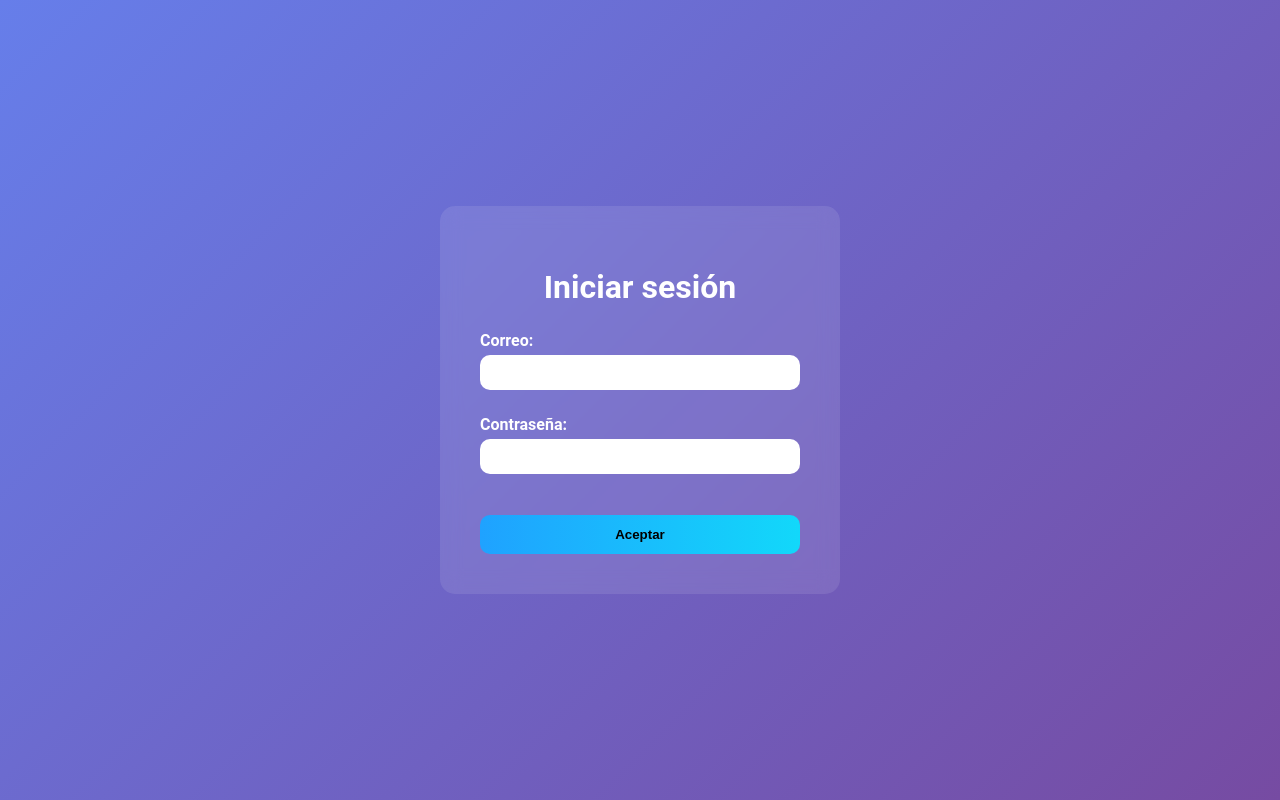
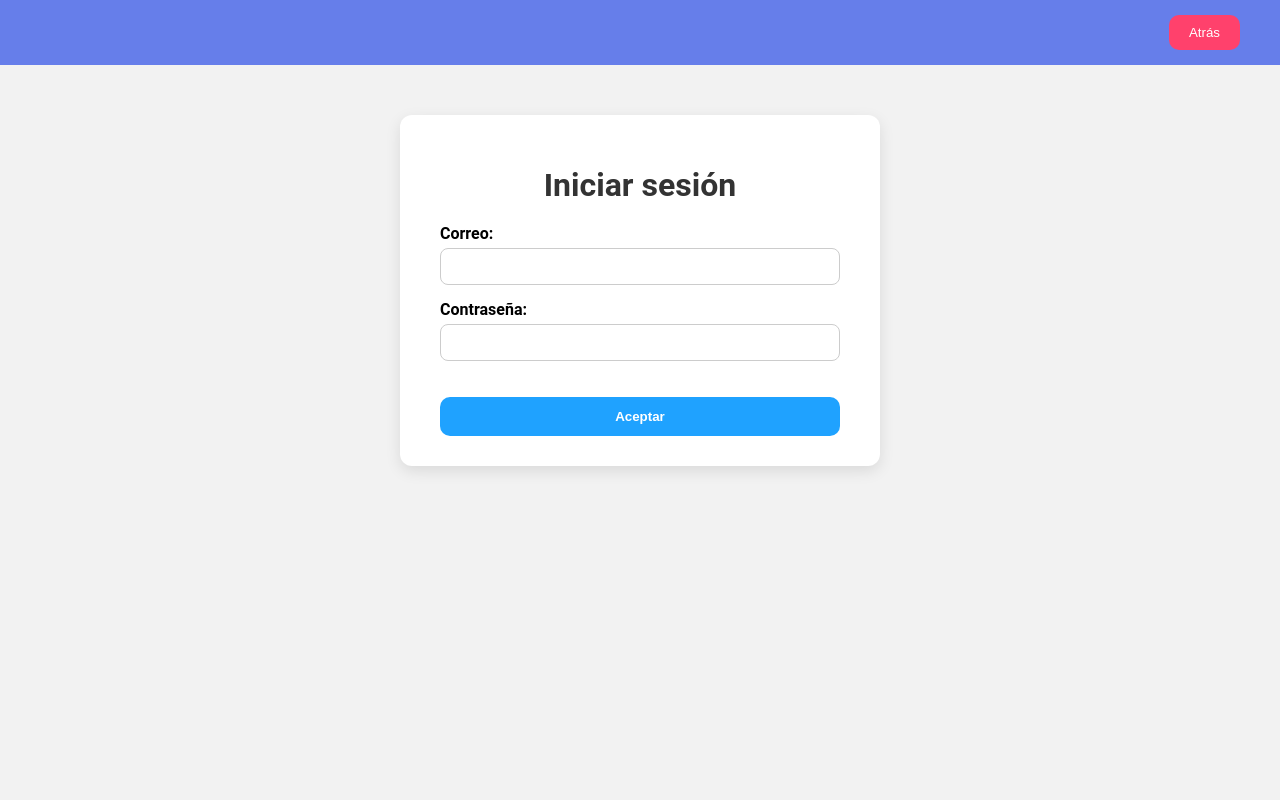
Before and after one commit to Daaviidmoreno/VitoBadi14, a website: page public_html/login.html in a window 1280 px wide. Drawn offline with Linux system fonts and the light colour scheme.

Commit message:
boton atras implementado

```diff
--- a/public_html/css/buscarNoLogueado.css
+++ b/public_html/css/buscarNoLogueado.css
@@ -7,12 +7,19 @@ body {
 
 header {
     width: 100%;
-    padding: 15px 20px;
+    padding: 15px 40px; /* más espacio a los lados */
     background: #667eea;
     color: #fff;
     display: flex;
-    justify-content: space-between;
     align-items: center;
+    justify-content: space-between; /* separa título de botones */
+    box-sizing: border-box;
+}
+
+/* Contenedor de botones */
+header .header-botones {
+    display: flex;
+    gap: 15px;      /* espacio entre botones */
 }
 
 header button {
@@ -22,8 +29,14 @@ header button {
     color: #fff;
     border-radius: 10px;
     cursor: pointer;
-    margin-right: 30px; /* ⭐ hace que no esté pegado a la derecha */
 }
+
+header button:hover {
+    transform: scale(1.05);
+    transition: 0.3s;
+}
+
+
 
 main {
     padding: 20px;
--- a/public_html/css/login.css
+++ b/public_html/css/login.css
@@ -1,64 +1,83 @@
 body {
+    font-family: 'Roboto', sans-serif;
     margin: 0;
     padding: 0;
-    height: 100vh;
+    background: #f2f2f2;
+}
+
+header {
+    width: 100%;
+    padding: 15px 40px;
     display: flex;
-    justify-content: center;
-    align-items: center;
-    font-family: 'Roboto', sans-serif;
-    background: linear-gradient(135deg, #667eea, #764ba2);
+    justify-content: flex-end; /* botón a la derecha */
+    background: #667eea;
+    box-sizing: border-box;
+}
+
+header button {
+    background: #ff416c;
+    border: none;
+    padding: 10px 20px;
     color: #fff;
+    border-radius: 10px;
+    cursor: pointer;
+}
+
+header button:hover {
+    transform: scale(1.05);
+    transition: 0.3s;
 }
 
 .login-container {
-    background: rgba(255, 255, 255, 0.1);
-    padding: 40px;
-    border-radius: 15px;
-    backdrop-filter: blur(10px);
-    width: 320px;
+    max-width: 400px;
+    margin: 50px auto;
+    background: #fff;
+    padding: 30px 40px;
+    border-radius: 12px;
+    box-shadow: 0px 5px 15px rgba(0,0,0,0.1);
     text-align: center;
 }
 
-h1 {
-    margin-bottom: 25px;
+.login-container h1 {
+    margin-bottom: 20px;
+    color: #333;
 }
 
-label {
+.login-container label {
     display: block;
+    margin-top: 15px;
     text-align: left;
-    margin-top: 10px;
-    margin-bottom: 5px;
     font-weight: bold;
 }
 
-input {
+.login-container input {
     width: 100%;
     padding: 10px;
-    border-radius: 10px;
-    border: none;
-    margin-bottom: 15px;
+    margin-top: 5px;
+    border-radius: 8px;
+    border: 1px solid #ccc;
     box-sizing: border-box;
 }
 
-button {
-    margin-top: 10px;
+.login-container button#btnAceptar {
+    margin-top: 20px;
     width: 100%;
+    background: #1fa2ff;
+    color: #fff;
+    border: none;
     padding: 12px;
-    background: linear-gradient(to right, #1fa2ff, #12d8fa);
-    border: none;
     border-radius: 10px;
-    color: black;
+    cursor: pointer;
     font-weight: bold;
-    cursor: pointer;
+}
+
+.login-container button#btnAceptar:hover {
+    transform: scale(1.03);
     transition: 0.3s;
 }
 
-button:hover {
-    transform: scale(1.05);
+.error {
+    color: red;
+    margin-top: 10px;
+    font-weight: bold;
 }
-
-.error {
-    color: #ff6961;
-    font-weight: bold;
-    margin-bottom: 10px;
-}
--- a/public_html/js/login.js
+++ b/public_html/js/login.js
@@ -5,6 +5,10 @@ document.addEventListener("DOMContentLoaded", () => {
     form.addEventListener("submit", function (e) {
         e.preventDefault();
         validarLogin();
+    });
+
+    document.getElementById("btnAtras").addEventListener("click", () => {
+        window.history.back();
     });
 });
 
--- a/public_html/login.html
+++ b/public_html/login.html
@@ -6,8 +6,12 @@
     <title>Iniciar sesión</title>
     <link rel="stylesheet" href="css/login.css">
 </head>
+<body>
 
-<body>
+    <header>
+        <button id="btnAtras">Atrás</button>
+    </header>
+
     <div class="login-container">
         <h1>Iniciar sesión</h1>
 
```
Also changed, not shown: public_html/buscarHabitacionNoLogueado.html (+3 -0 lines), public_html/js/buscarHabitacionNoLogueado.js (+6 -1 lines).
